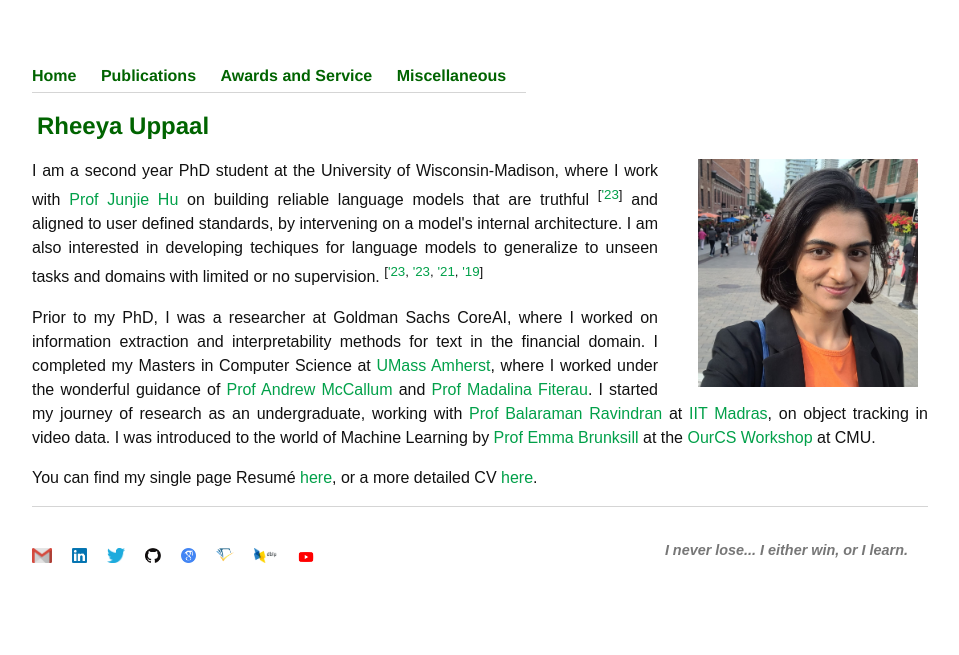
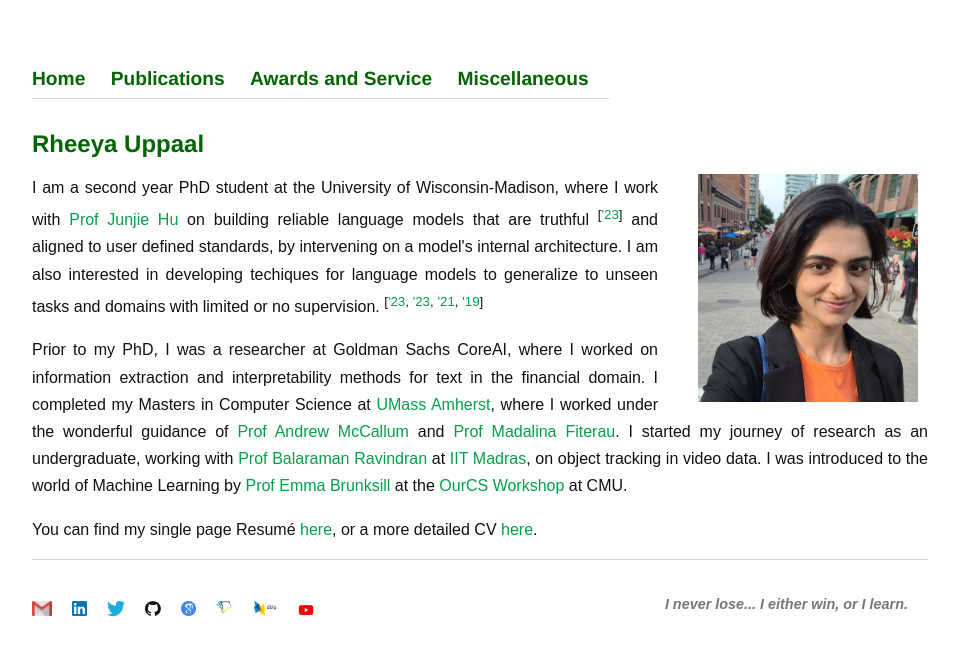
Before and after one commit to Uppaal/Uppaal.github.io, a Jekyll site: the page built from index.html, in a window 1280 px wide. Shown: the top 655 px of the page, without its empty margins (160-1119 px from the left). Built offline with Jekyll 4.4.1, drawn with Linux system fonts in a browser that asks for light colours.

Commit message:
Update main.css

```diff
--- a/css/main.css
+++ b/css/main.css
@@ -9,6 +9,9 @@
 
 .heading-line a {
   color: var(--heading-color) !important;
+}
+.heading-line {
+	font-size: 1.2em !important;
 }
 
 
@@ -24,8 +27,8 @@ body {
     margin: 60px auto;
     width: 70%;
     font-family: Arial, Calibri, Helvetica, sans-serif;
-	font-size: 1em;
-    line-height: 1.5em;
+    font-size: 1em;
+    line-height: 1.7em;
     color: var(--font-color);
     background-color: var(--main-bg-color);
 }
@@ -34,9 +37,9 @@ div{display:inline-block}
 
 footer {border-top: 1px solid #d5d5d5; font-size: 0.9em; color: var(--footer-font-color)}
 
-h1 {font-size: 1.5em; color: var(--heading-color); font-family: Helvetica, Arial, sans-serif; padding:5px}
-h2 {font-size: 1.2em; color: var(--heading-color); font-family: Helvetica, Arial, sans-serif; padding:5px}
-h3 {font-size: 1.1em; color: var(--heading-color); font-family: Helvetica, Arial, sans-serif; padding:5px}
+h1 {font-size: 1.5em; color: var(--heading-color); font-family: Helvetica, Arial, sans-serif; padding-top:15px}
+h2 {font-size: 1.2em; color: var(--heading-color); font-family: Helvetica, Arial, sans-serif; padding-top:15px}
+h3 {font-size: 1.15em; color: var(--heading-color); font-family: Helvetica, Arial, sans-serif; padding-top:15px}
 
 img {padding-top: 10px; padding-bottom: 10px; padding-left: 0; padding-right: 0 }
 
```
